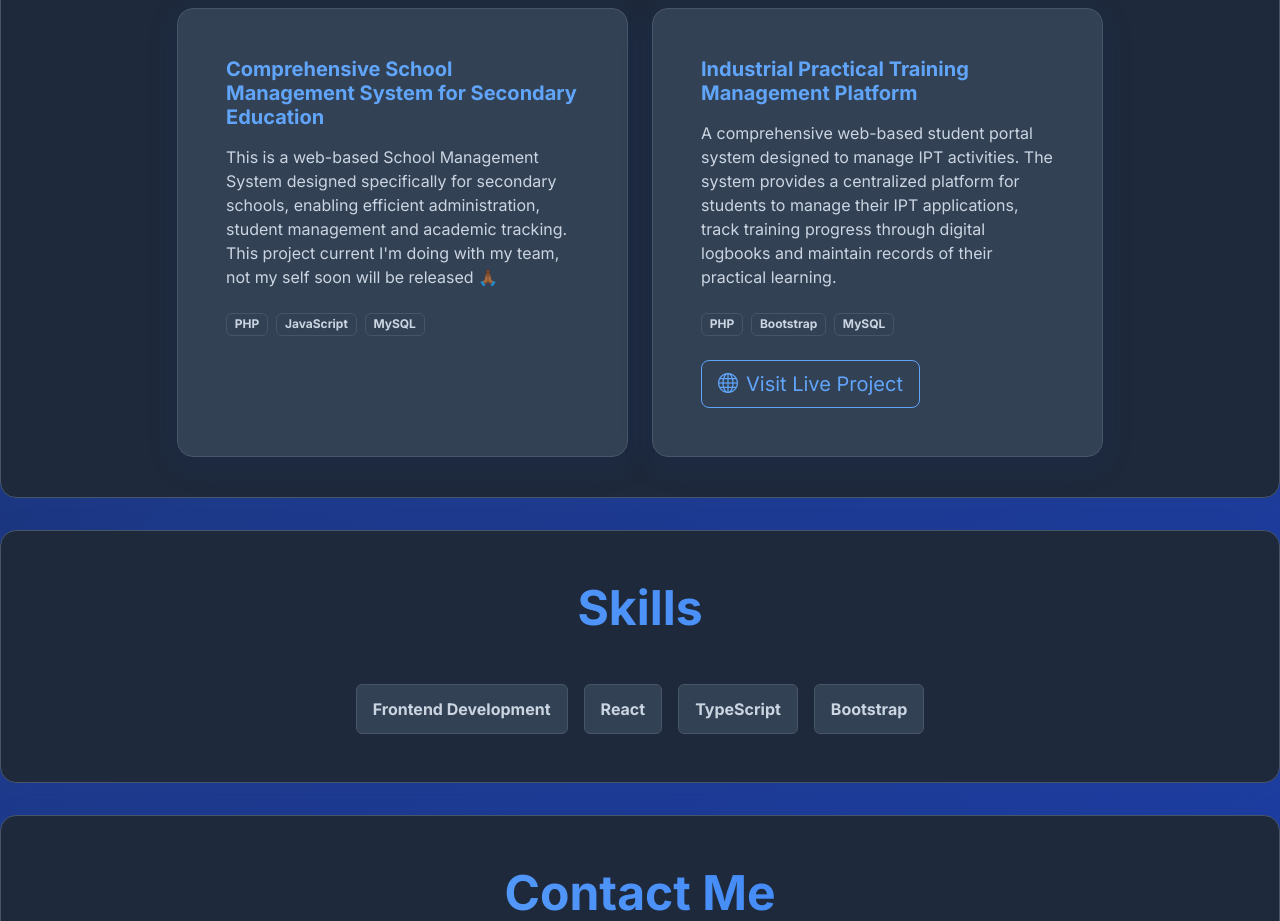
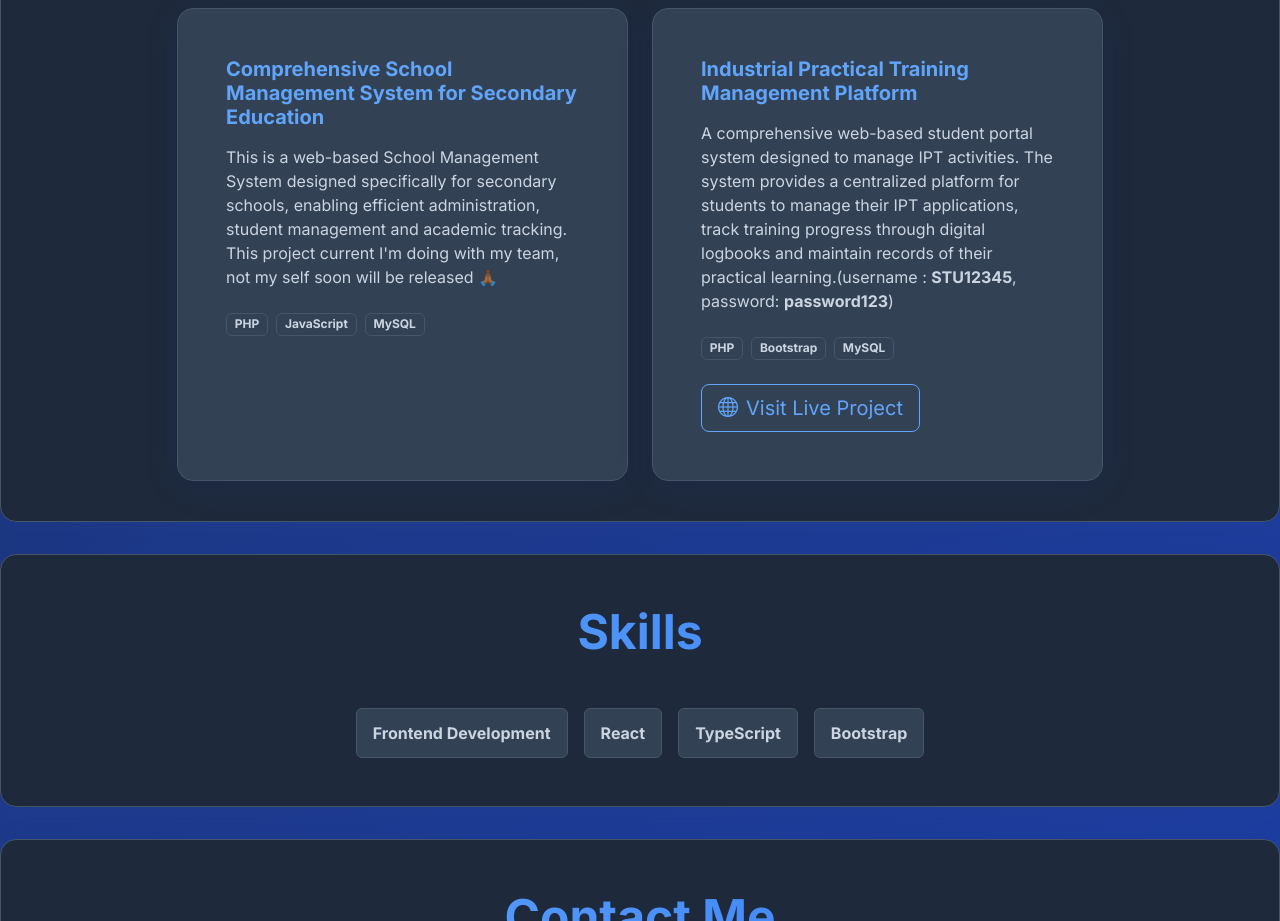
Before and after one commit to Raymond-mwamba/my-portifolio, a React (Vite) app: page / in a window 1280 px wide. Shown: the part 1520-2441 px from the top of the page. Built offline with nearby package versions, Linux system fonts and the light colour scheme.

Commit message:
username & password

```diff
--- a/src/App.tsx
+++ b/src/App.tsx
@@ -135,7 +135,7 @@ function App() {
                           Industrial Practical Training Management Platform
                         </h5>
                         <p className="card-text project-description mb-4" style={{ color: 'var(--text-secondary)' }}>
-                          A comprehensive web-based student portal system designed to manage IPT activities. The system provides a centralized platform for students to manage their IPT applications, track training progress through digital logbooks and maintain records of their practical learning.
+                          A comprehensive web-based student portal system designed to manage IPT activities. The system provides a centralized platform for students to manage their IPT applications, track training progress through digital logbooks and maintain records of their practical learning.(username : <strong>STU12345</strong>, password: <strong>password123</strong>)
                         </p>
                         <div className="project-tech d-flex gap-2 flex-wrap mb-4">
                           <span className="badge tech-badge">PHP</span>
```
